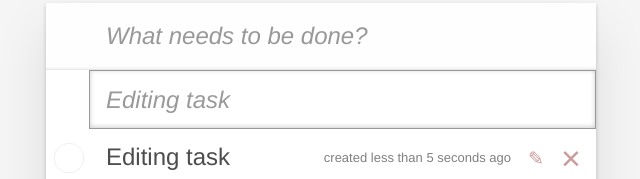
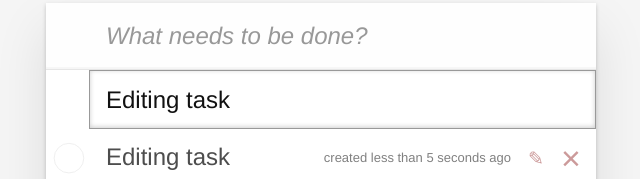
Before and after one commit to chepaksov/todo, a React (Create React App) app: page / in a window 1280 px wide. Both pictures are taken after a click on the button 855 px from the left and 227 px from the top of the page. Shown: the part 127-306 px from the top of the page, without its empty margins (319-959 px from the left). Built offline with nearby package versions, Linux system fonts and the light colour scheme.

Commit message:
Задача 1.3.9 без удаления данных, с лишним span в TaskList

```diff
--- a/src/components/Task.js
+++ b/src/components/Task.js
@@ -25,7 +25,7 @@ state = {
         const {label} = this.props;
         const {completed, editing} = this.state;
         return (editing) ? (<li className={classNames({editing})}>
-            <input type="text" className="edit" defaultvalue="" placeholder={"Editing task"}/>
+            <input type="text" className="edit" defaultValue="Editing task"  />
         </li>) : (
             <li className={classNames({completed})}>
             <div className="view">
--- a/src/components/TaskList.js
+++ b/src/components/TaskList.js
@@ -1,7 +1,5 @@
 import React, {Component} from 'react';
 import Task from "./Task";
-import classNames from "classnames";
-
 export default class TaskList extends Component {
     state = {
         todoData: [
@@ -9,7 +7,6 @@ export default class TaskList extends Component {
             {label: 'Editing task', id: 2},
             {label: 'Active task', id: 3},
         ],
-
     }
     render() {
        const {todoData} = this.state;
```
